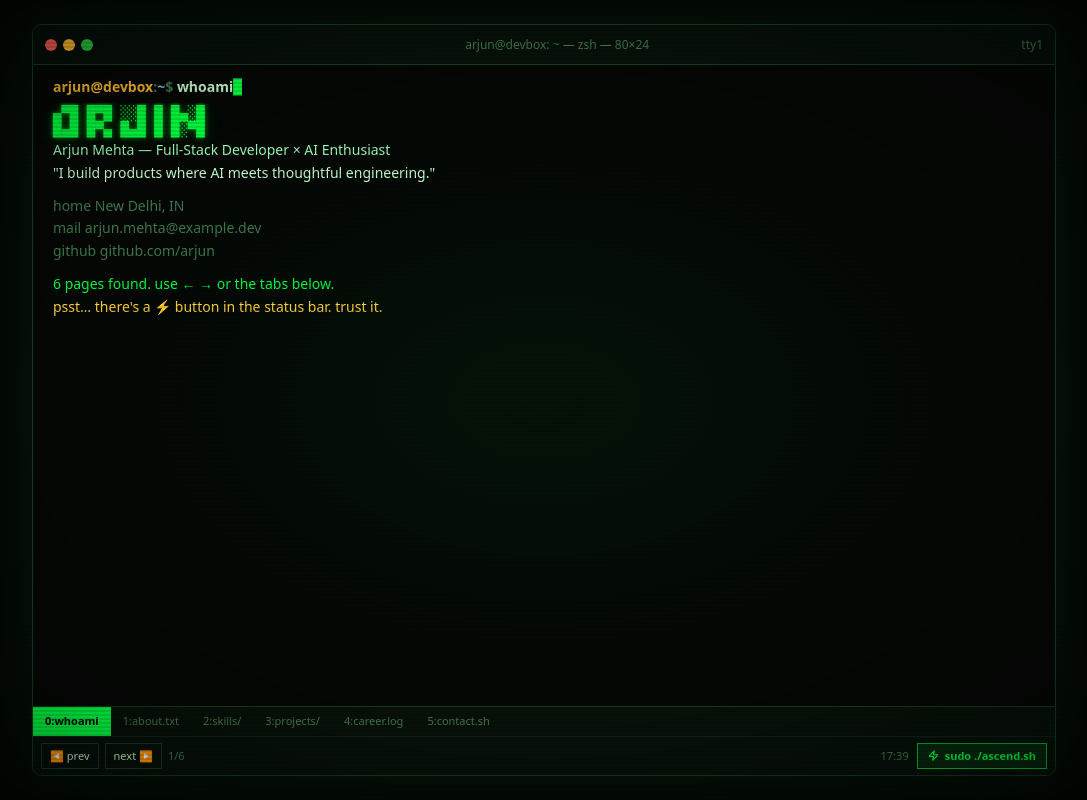
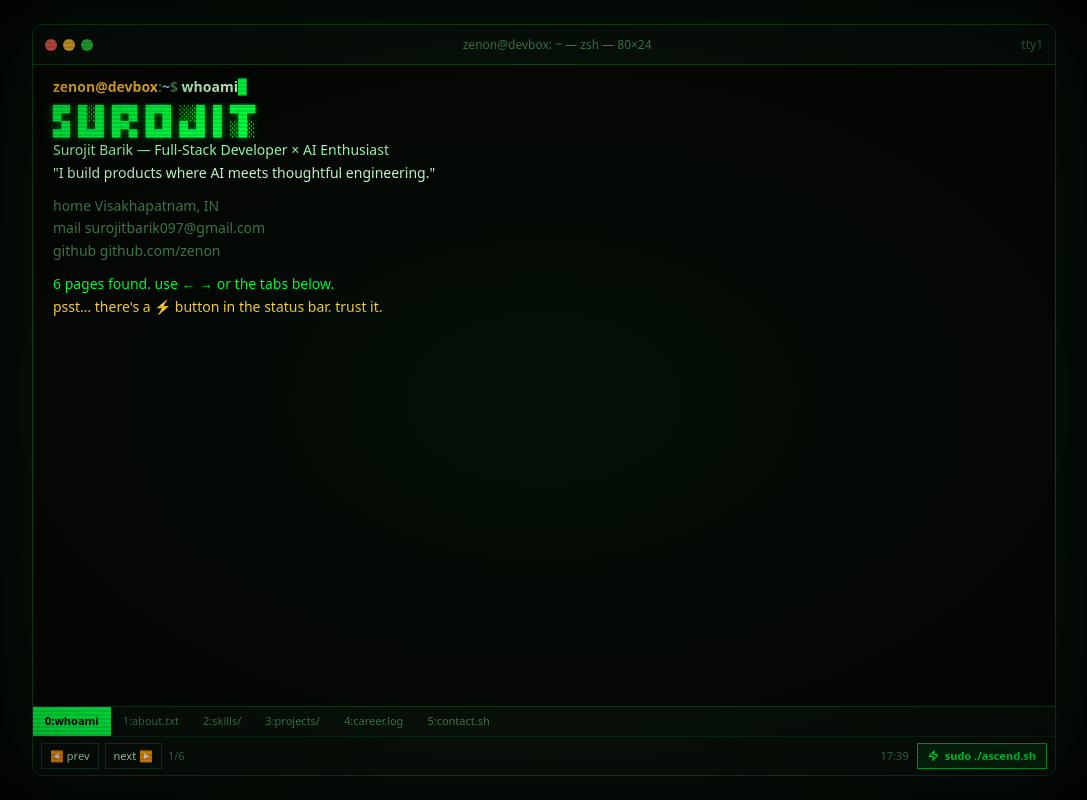
Before and after one commit to Zenon-42/portfolio-website, a Next.js app in the folder v2/: page / in a window 1280 px wide. Shown: the whole page, without its empty margins (96-1183 px from the left). Built offline with nearby package versions, Linux system fonts and the light colour scheme.

Commit message:
made some changes

```diff
--- a/v2/src/components/terminal/TerminalMode.tsx
+++ b/v2/src/components/terminal/TerminalMode.tsx
@@ -47,7 +47,7 @@ const variantCls: Record<Variant, string> = {
    ──────────────────────────────────────────────── */
 
 const BANNER =
-  "▄▀█ █▀█ ░░█ █ █▄░█\n█▄█ █▀▄ █▄█ █ █░▀█";
+  "█▀ █░█ █▀█ █▀█ ░░█ █ ▀█▀\n▄█ █▄█ █▀▄ █▄█ █▄█ █ ░█░";
 
 function buildPages(): TermPage[] {
   const p = persona;
--- a/v2/src/data/portfolio.ts
+++ b/v2/src/data/portfolio.ts
@@ -7,15 +7,15 @@
  */
 
 export const persona = {
-  name: "Arjun Mehta",
-  handle: "arjun",
+  name: "Surojit Barik",
+  handle: "zenon",
   host: "devbox",
   role: "Full-Stack Developer × AI Enthusiast",
   tagline: "I build products where AI meets thoughtful engineering.",
-  location: "New Delhi, IN",
-  email: "arjun.mehta@example.dev",
-  github: "https://github.com/arjunmehta-dev",
-  linkedin: "https://linkedin.com/in/arjunmehta-dev",
+  location: "Visakhapatnam, IN",
+  email: "surojitbarik097@gmail.com",
+  github: "https://github.com/Zenon-42",
+  linkedin: "https://linkedin.com/in/surojitbarik",
   resumeNote: "# placeholder identity — swap every field in src/data/portfolio.ts",
 };
 
```
